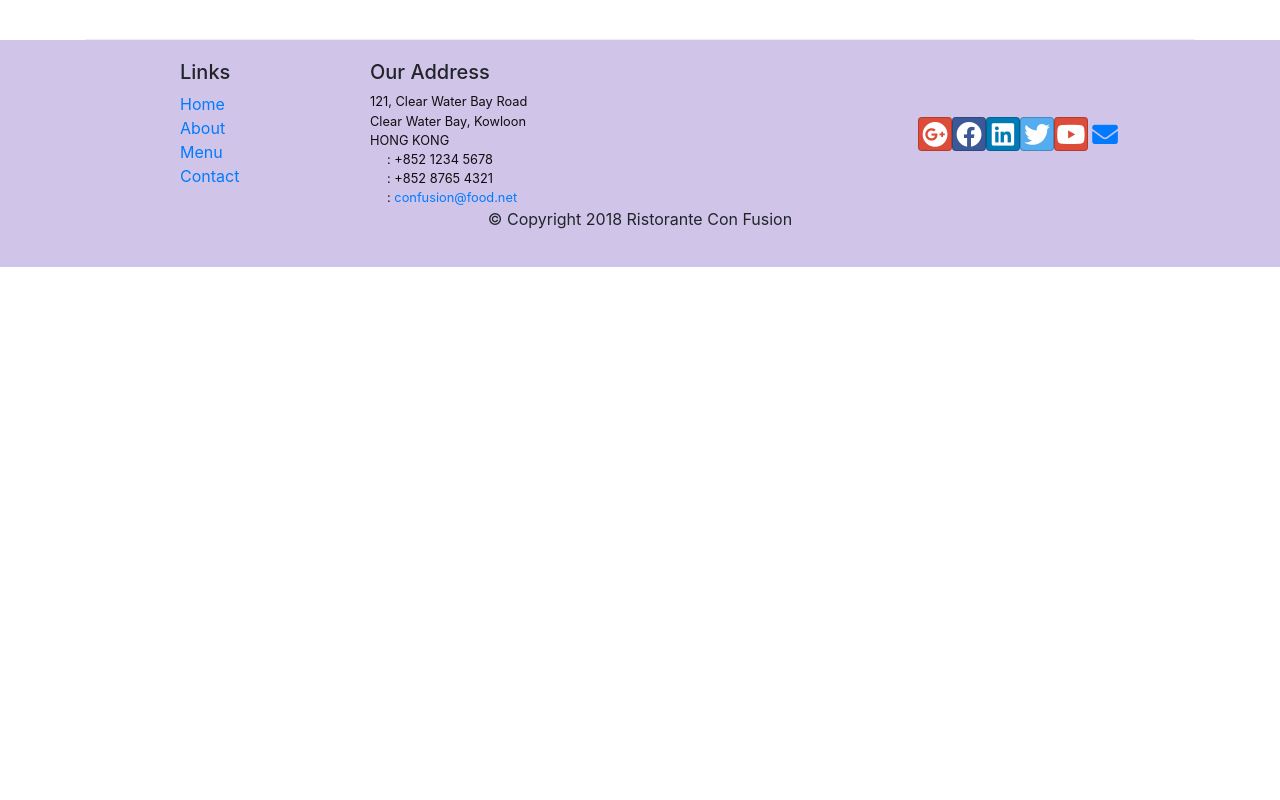
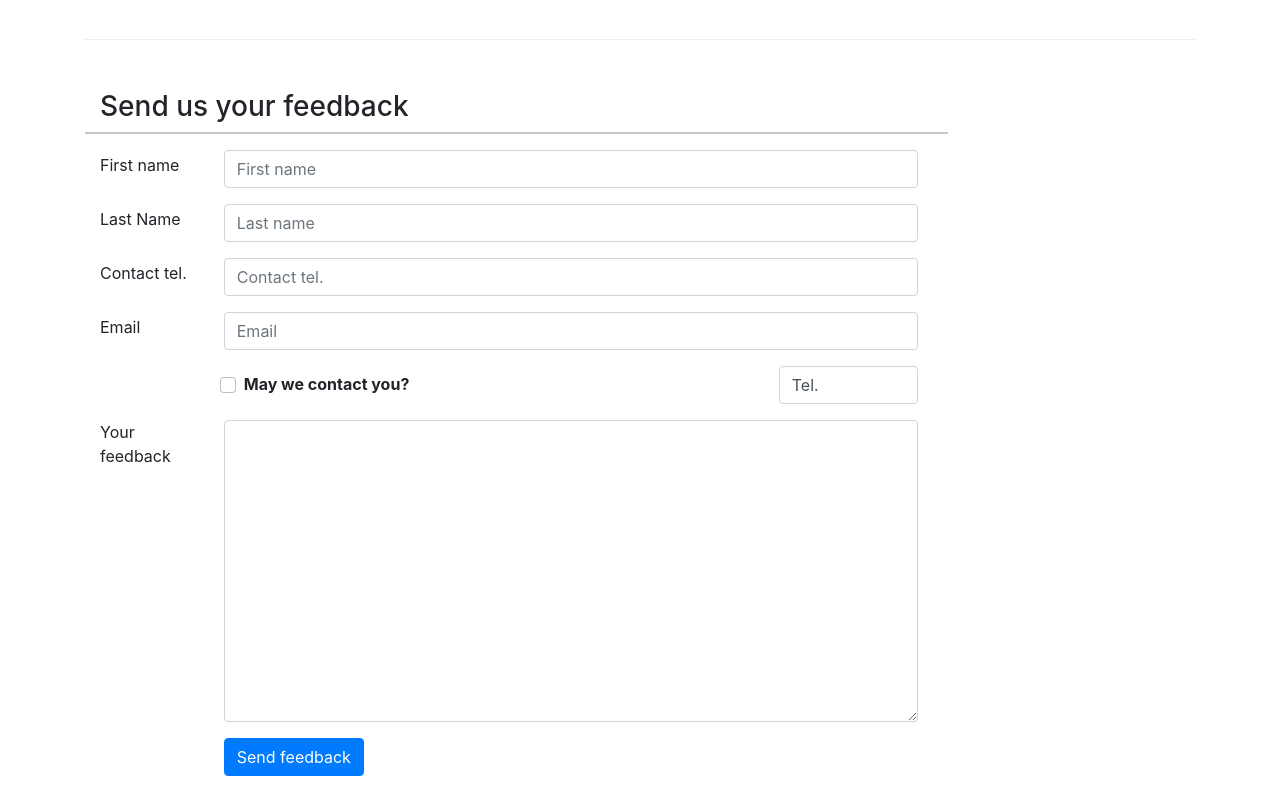
Before and after one commit to Dghost32/confusion-react, a React (Create React App) app: page /contactus in a window 1280 px wide. Shown: the part 840-1640 px from the top of the page. Before the commit the page ends 1107 px from the top, so only its background shows below. Built offline with nearby package versions, Linux system fonts and the light colour scheme.

Commit message:
controlled forms pt1

```diff
--- a/src/Components/Pages/ContactUsPage.js
+++ b/src/Components/Pages/ContactUsPage.js
@@ -1,8 +1,33 @@
-import React from "react";
-import { Breadcrumb } from "react-bootstrap";
+import React, { useState } from "react";
+import { Breadcrumb, Button, Form } from "react-bootstrap";
 import { Link } from "react-router-dom";
 
 let ContactUsPage = () => {
+  const userDataObj = {
+    firstName: "",
+    lastName: "",
+    telnum: "",
+    email: "",
+    agree: false,
+    contactType: "Tel.",
+    message: "",
+  };
+  const [userData, setUserData] = useState(userDataObj);
+
+  const handleInputChange = (e) => {
+    let value =
+      e.target.type === "checkbox" ? e.target.checked : e.target.value;
+    let name = e.target.name;
+    setUserData({ ...userData, [name]: value });
+  };
+
+  const handleSubmit = (e) => {
+    e.preventDefault();
+    console.log("current state is", JSON.stringify(userData));
+    console.log("submit");
+    setUserData(userDataObj);
+  };
+
   return (
     <div className="container">
       <div className="row">
@@ -63,6 +88,120 @@ let ContactUsPage = () => {
           </div>
         </div>
       </div>
+      <div className="row row-content">
+        <h3 className="col-12">Send us your feedback</h3>
+        <hr className="col-md-9" />
+        <div className="col-12 col-md-9 ">
+          <Form onSubmit={handleSubmit} id="contact-form">
+            {/* first name */}
+            <Form.Group className="row align-items-center">
+              <Form.Label htmlFor="firstname" className="col-md-2">
+                First name
+              </Form.Label>
+              <Form.Control
+                className="col-md-10"
+                type="text"
+                id="firstname"
+                name="firstName"
+                placeholder="First name"
+                onChange={handleInputChange}
+                value={userData.firstName}
+              />
+            </Form.Group>
+            {/* last name */}
+            <Form.Group className="row align-items-center">
+              <Form.Label htmlFor="lastname" className="col-md-2">
+                Last Name
+              </Form.Label>
+              <Form.Control
+                className="col-md-10"
+                type="text"
+                id="lastname"
+                name="lastName"
+                placeholder="Last name"
+                onChange={handleInputChange}
+                value={userData.lastName}
+              />
+            </Form.Group>
+            {/* contact tel */}
+            <Form.Group className="row align-items-center">
+              <Form.Label htmlFor="telnum" className="col-md-2">
+                Contact tel.
+              </Form.Label>
+              <Form.Control
+                className="col-md-10"
+                type="tel"
+                id="telnum"
+                name="telnum"
+                placeholder="Contact tel."
+                onChange={handleInputChange}
+                value={userData.telnum}
+              />
+            </Form.Group>
+            {/* email */}
+            <Form.Group className="row align-items-center">
+              <Form.Label htmlFor="email" className="col-md-2">
+                Email
+              </Form.Label>
+              <Form.Control
+                className="col-md-10"
+                type="email"
+                id="email"
+                name="email"
+                placeholder="Email"
+                onChange={handleInputChange}
+                value={userData.email}
+              />
+            </Form.Group>
+            {/* checkbox and contact option */}
+            <Form.Group className="row align-items-center justify-content-between">
+              <Form.Check
+                className="col-md-6 offset-md-2"
+                type="checkbox"
+                name="agree"
+                label={<strong>May we contact you?</strong>}
+                checked={userData.agree}
+                onChange={handleInputChange}
+              />
+
+              <Form.Control
+                className="col-md-2"
+                as="select"
+                name="contactType"
+                onChange={handleInputChange}
+                value={userData.contactType}
+              >
+                <option>Tel.</option>
+                <option>Email</option>
+              </Form.Control>
+            </Form.Group>
+            {/* textarea */}
+            <Form.Group className="row">
+              <Form.Label htmlFor="feedback" className="col-md-2">
+                Your feedback
+              </Form.Label>
+              <Form.Control
+                className="col-md-10"
+                as="textarea"
+                id="message"
+                name="message"
+                rows={12}
+                onChange={handleInputChange}
+                value={userData.message}
+              />
+            </Form.Group>
+            {/* submit btn */}
+            <Form.Group className="row">
+              <Button
+                className="col-md-auto offset-md-2 btn btn-primary"
+                type="sumbit"
+              >
+                Send feedback
+              </Button>
+            </Form.Group>
+          </Form>
+        </div>
+      </div>
     </div>
   );
 };
```
Also changed, not shown: src/Components/DishCard.js (+6 -2 lines).
